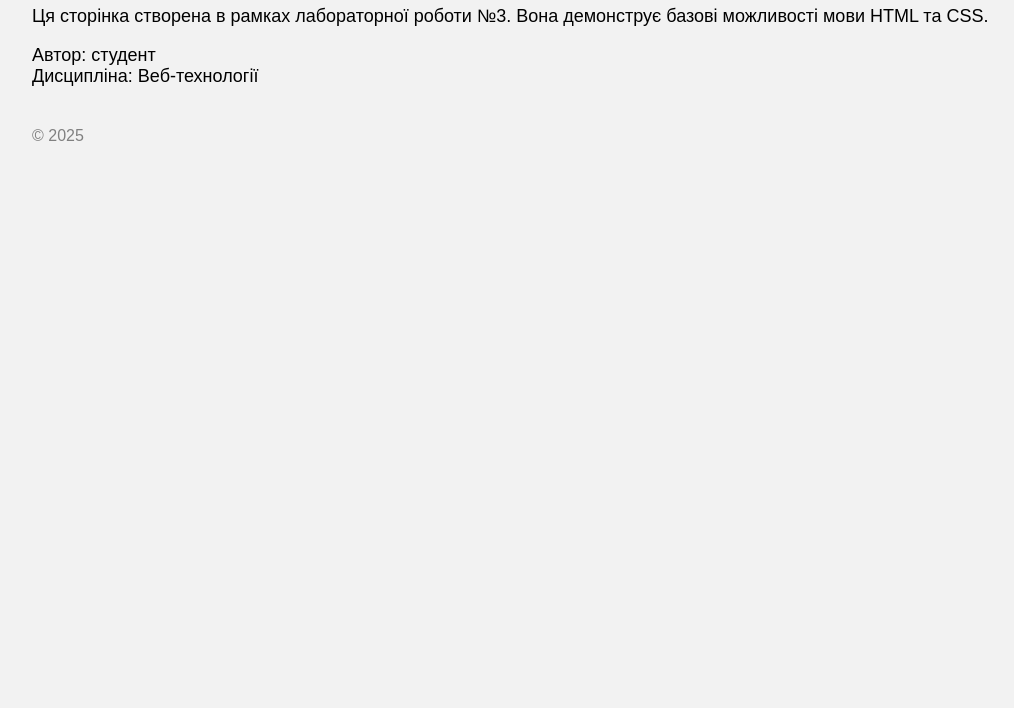
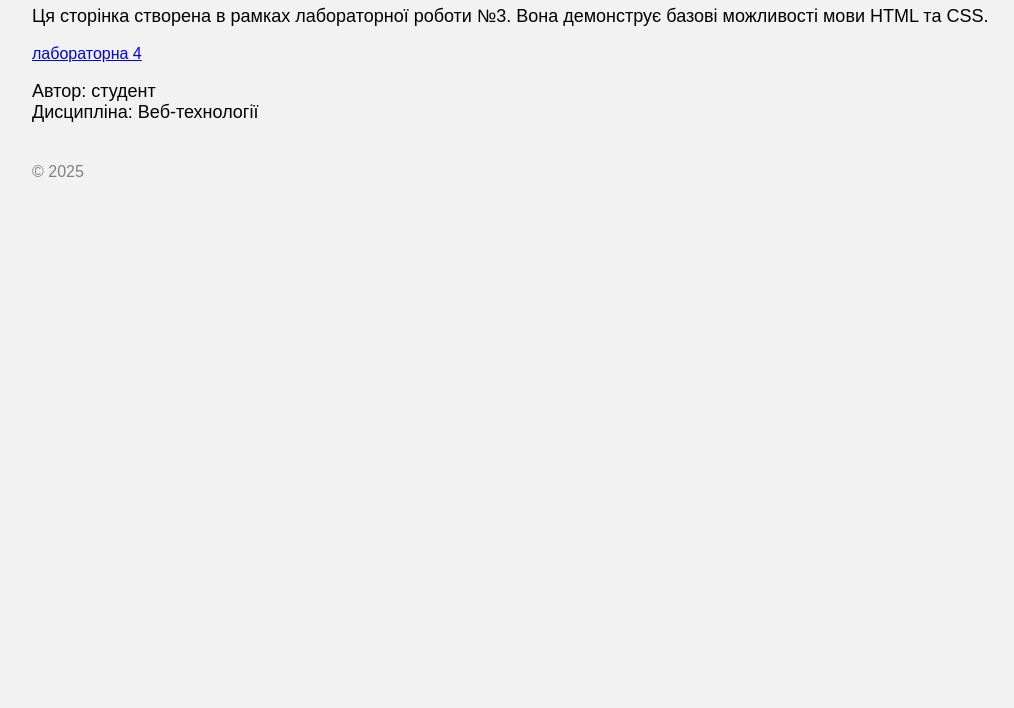
Before and after one commit to collector24on7/collector24on7.github.io, a plain HTML site: page index.html in a window 1280 px wide. Shown: the part 92-800 px from the top of the page, without its empty margins (8-1022 px from the left). Drawn offline with Linux system fonts and the light colour scheme.

Commit message:
Add link to laboratory work 4 in index.html
Added a link to 'laba4.html' in the content.

```diff
--- a/index.html
+++ b/index.html
@@ -29,7 +29,7 @@
 Ця сторінка створена в рамках лабораторної роботи №3.
 Вона демонструє базові можливості мови HTML та CSS.
 </p>
-
+<a href="laba4.html">лабораторна 4</a>
 <p>
 Автор: студент<br>
 Дисципліна: Веб-технології
```
